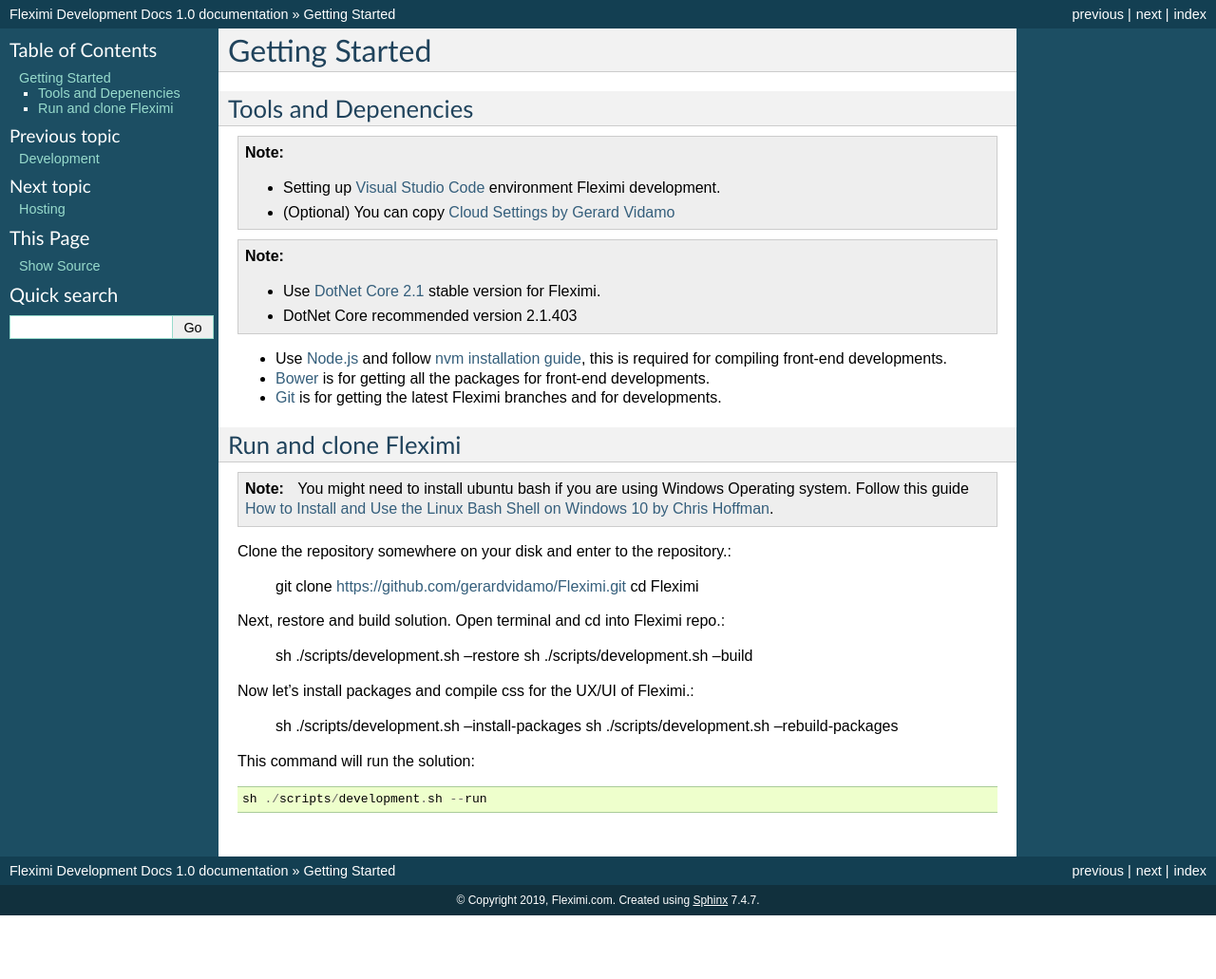
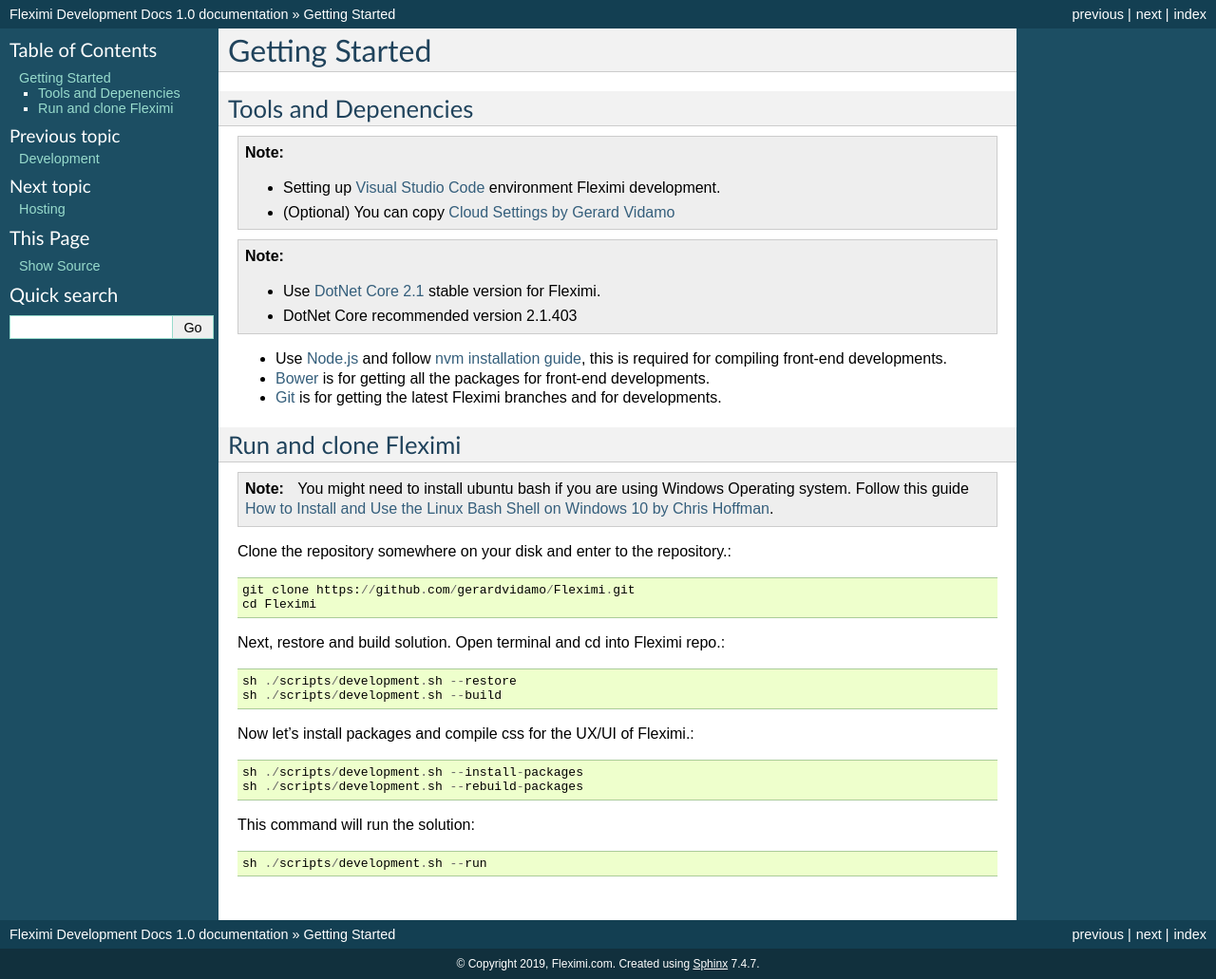
Before and after one commit to Fleximi/Fleximi-CMS, a Sphinx documentation site: the page built from docs/getting-started.rst, in a window 1280 px wide. Shown: the whole page at 95% size. Built offline with Sphinx 7.4.7, drawn with Linux system fonts in a browser that asks for light colours; before the commit the page ends 964 px from its top, so only the background shows below that.

Commit message:
Initial commit

```diff
--- a/docs/getting-started.rst
+++ b/docs/getting-started.rst
@@ -23,17 +23,17 @@
     You might need to install ubuntu bash if you are using Windows Operating system. Follow this guide `How to Install and Use the Linux Bash Shell on Windows 10 by Chris Hoffman <https://www.howtogeek.com/249966/how-to-install-and-use-the-linux-bash-shell-on-windows-10/>`_.
 
 
-Clone the repository somewhere on your disk and enter to the repository.:
+Clone the repository somewhere on your disk and enter to the repository.::
 
     git clone https://github.com/gerardvidamo/Fleximi.git
     cd Fleximi
 
-Next, restore and build solution. Open terminal and cd into Fleximi repo.:
+Next, restore and build solution. Open terminal and cd into Fleximi repo.::
 
     sh ./scripts/development.sh --restore
     sh ./scripts/development.sh --build
 
-Now let's install packages and compile css for the UX/UI of Fleximi.:
+Now let's install packages and compile css for the UX/UI of Fleximi.::
 
     sh ./scripts/development.sh --install-packages
     sh ./scripts/development.sh --rebuild-packages
```
